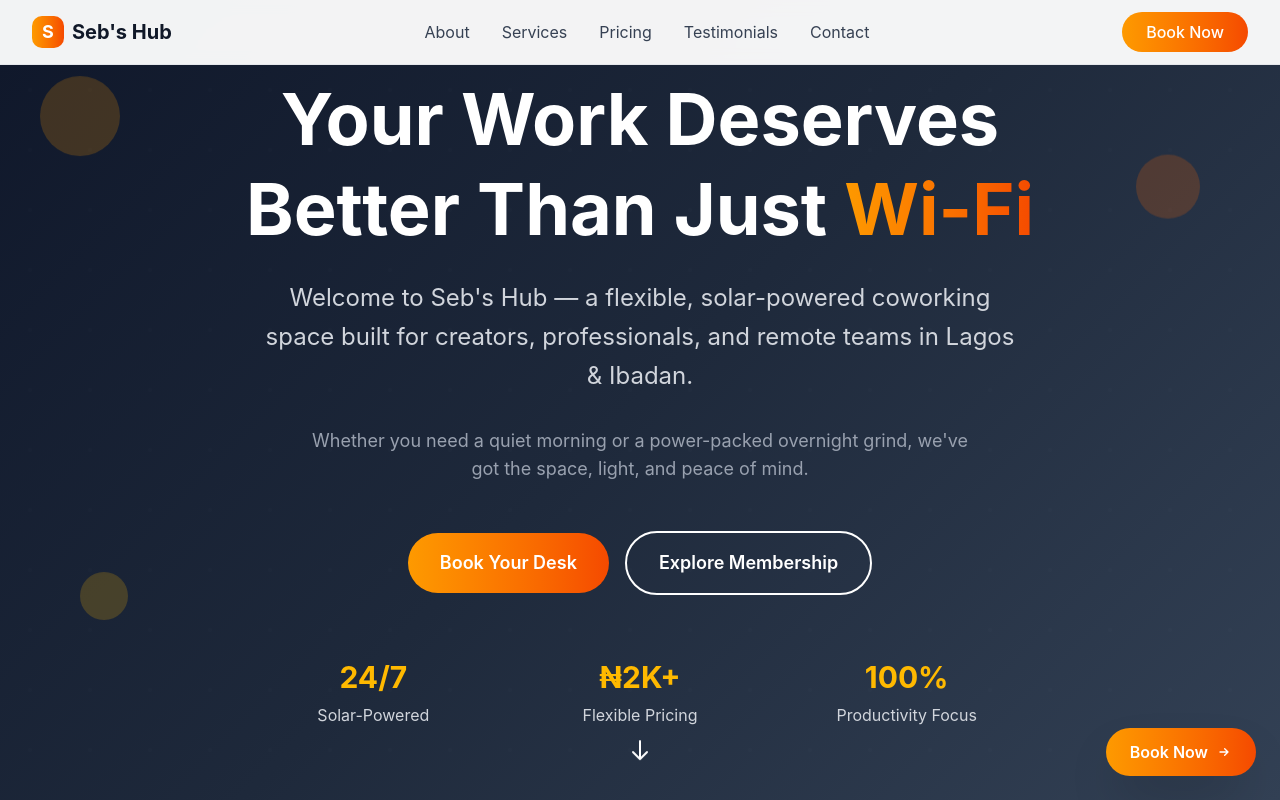
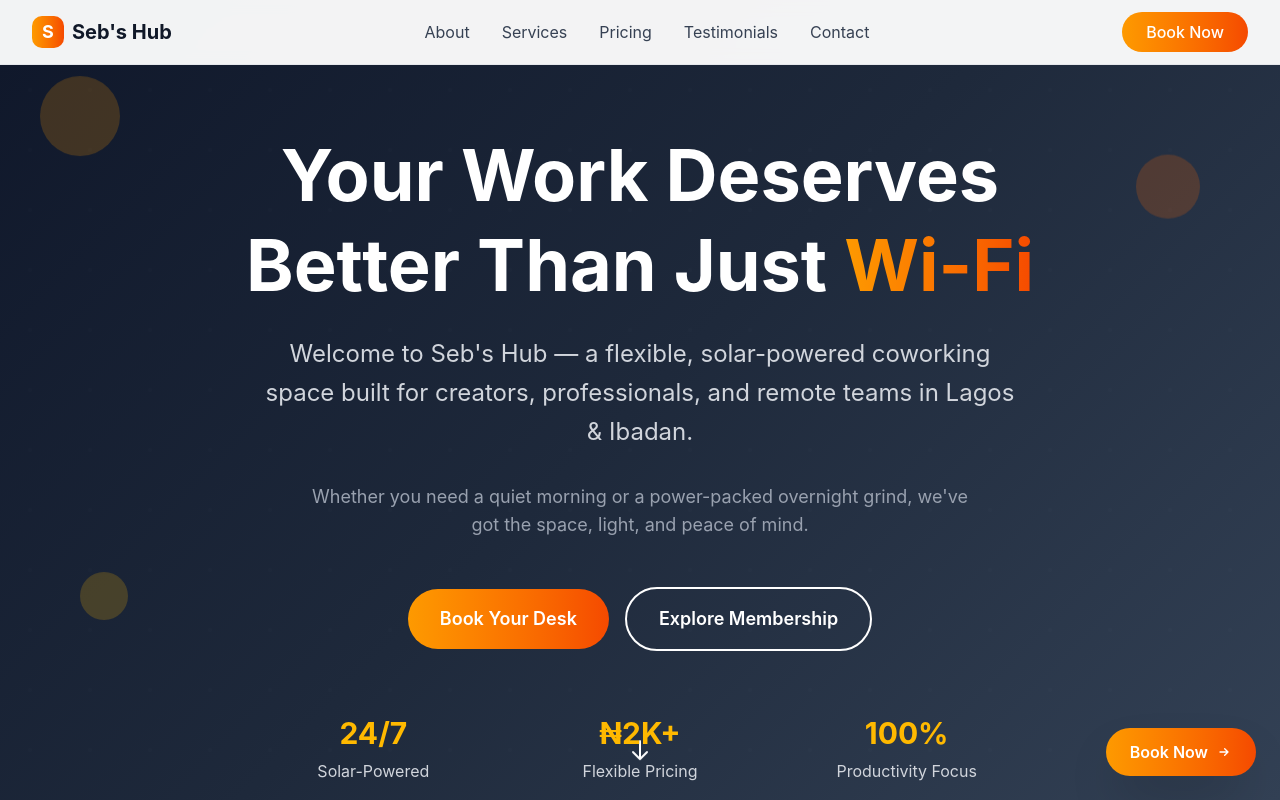
Before and after one commit to Bastieno/sebs-hub, a Next.js app: page / in a window 1280 px wide. Shown: the top 800 px of the page. Built offline with nearby package versions, Linux system fonts and the light colour scheme.

Commit message:
Add top and bottom padding to Hero section
Add pt-32 pb-4 classes to provide proper spacing from header and improve layout positioning

```diff
--- a/src/components/Hero.tsx
+++ b/src/components/Hero.tsx
@@ -2,7 +2,7 @@ import Link from 'next/link'
 
 export default function Hero() {
   return (
-    <section className="relative min-h-screen flex items-center justify-center hero-gradient overflow-hidden">
+    <section className="relative min-h-screen flex items-center justify-center hero-gradient overflow-hidden pt-32 pb-4">
       {/* Background Pattern */}
       <div className="absolute inset-0 opacity-10">
         <div className="absolute inset-0" style={{
```
